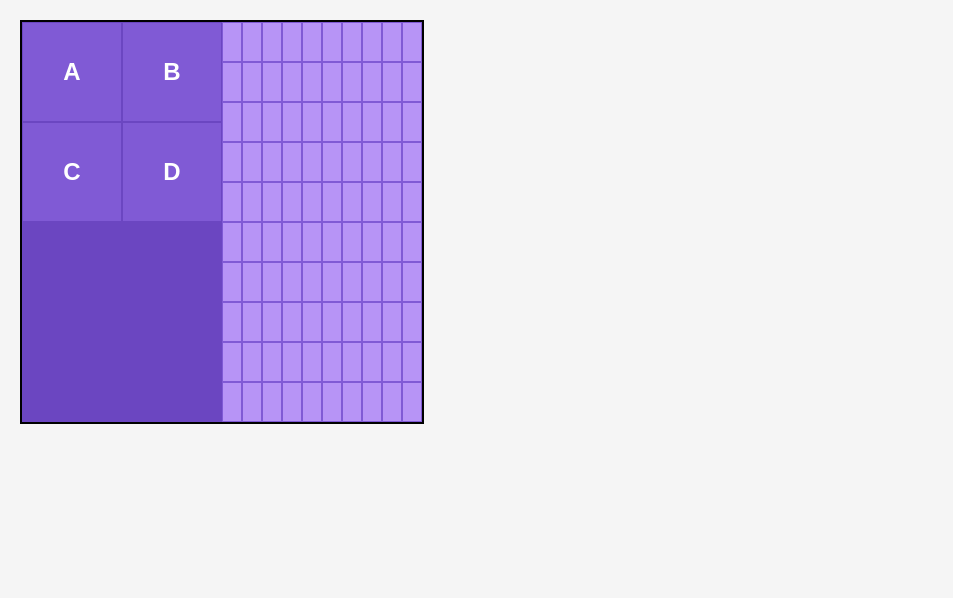
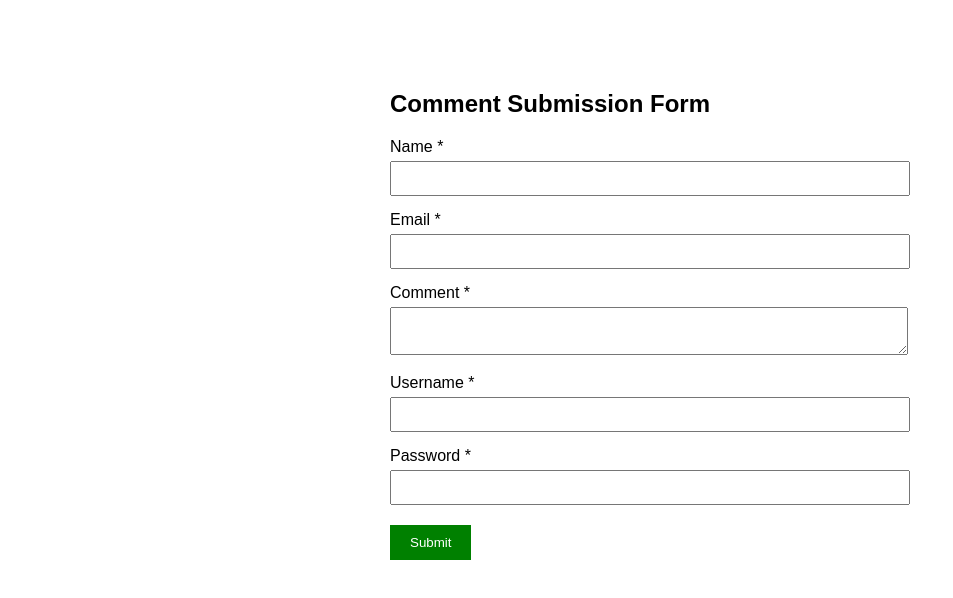
Before and after one commit to pratikacharya1234/solid-waddle, a plain HTML site: page index.html in a window 1280 px wide. Shown: the whole page, without its empty margins (0-953 px from the left). Drawn offline with Linux system fonts and the light colour scheme.

Commit message:
Refactor to implement Comment Submission Form
Updated the HTML structure to create a Comment Submission Form with validation and sanitization features.

```diff
--- a/index.html
+++ b/index.html
@@ -1,117 +1,143 @@
 <!DOCTYPE html>
-<html lang="en">
+<html>
 <head>
-    <meta charset="UTF-8">
-    <meta name="viewport" content="width=device-width, initial-scale=1.0">
-    <title>DOM Puzzle</title>
+    <title>Comment Submission Form</title>
     <style>
-        /* ===== DO NOT MODIFY THIS STYLESHEET ===== */
         body {
-            margin: 0;
+            font-family: Arial;
+            max-width: 500px;
+            margin: 50px auto;
             padding: 20px;
-            font-family: Arial, sans-serif;
-            background-color: #f5f5f5;
         }
 
-        #puzzle {
-            width: 400px;
-            height: 400px;
-            border: 2px solid #000;
-            background-color: #6B46C1;
-            display: grid;
-            grid-template-columns: 100px 100px 200px;
-            grid-template-rows: 100px 100px 200px;
-            gap: 0;
+        label {
+            display: block;
+            margin-top: 15px;
         }
 
-        .box {
-            background-color: #805AD5;
-            display: flex;
-            justify-content: center;
-            align-items: center;
-            color: white;
-            font-size: 24px;
-            font-weight: bold;
-            border: 1px solid #6B46C1;
+        input, textarea {
+            width: 100%;
+            padding: 8px;
+            margin-top: 5px;
         }
 
-        #button-grid {
-            grid-column: 3;
-            grid-row: 1 / 4;
-            display: grid;
-            grid-template-columns: repeat(10, 1fr);
-            grid-template-rows: repeat(10, 1fr);
-            gap: 0;
-            background-color: #6B46C1;
+        button {
+            margin-top: 20px;
+            padding: 10px 20px;
+            background-color: green;
+            color: white;
+            border: none;
+            cursor: pointer;
         }
 
-        .grid-btn {
-            background-color: #B794F6;
-            border: 1px solid #805AD5;
-            cursor: pointer;
+        .error {
+            color: red;
+            font-size: 12px;
         }
     </style>
 </head>
 <body>
+    <h2>Comment Submission Form</h2>
 
-    <!-- ===== Initial HTML Structure (DO NOT MODIFY) ===== -->
-    <div id="puzzle">
-        <div class="box" id="boxA">A</div>
-        <div class="box" id="boxB">B</div>
-        <div class="box" id="boxC">C</div>
-        <div class="box" id="boxD">D</div>
-        <div id="button-grid">
-            <!-- 100 buttons will be created here with JavaScript -->
-        </div>
-    </div>
+    <form id="myForm">
+        <!-- Part 1: HTML5 Validation -->
+        <label>Name *</label>
+        <input type="text" id="name" required>
+        <span class="error" id="nameError"></span>
+
+        <label>Email *</label>
+        <input type="email" id="email" required>
+        <span class="error" id="emailError"></span>
+
+        <label>Comment *</label>
+        <textarea id="comment" required></textarea>
+        <span class="error" id="commentError"></span>
+
+        <!-- Part 2: Account Creation -->
+        <label>Username *</label>
+        <input type="text" id="username" required>
+        <span class="error" id="usernameError"></span>
+
+        <label>Password *</label>
+        <input type="password" id="password" required>
+        <span class="error" id="passwordError"></span>
+
+        <button type="submit">Submit</button>
+    </form>
 
     <script>
-        /*
-        Name: [ Pratikacharya ]
-        Date: [26/10/2025]
-        */
+        // Part 2: JavaScript Validation
+        const form = document.getElementById('myForm');
 
-        const buttonGrid = document.getElementById('button-grid');
+        form.addEventListener('submit', function(event) {
+            event.preventDefault(); // Prevent form submission
 
-        for (let i = 0; i < 100; i++) {
-            const button = document.createElement('button');
-            button.className = 'grid-btn';
-            buttonGrid.appendChild(button);
-        }
+            // Get values
+            let name = document.getElementById('name').value;
+            let email = document.getElementById('email').value;
+            let comment = document.getElementById('comment').value;
+            let username = document.getElementById('username').value;
+            let password = document.getElementById('password').value;
 
-        const puzzle = document.getElementById('puzzle');
+            // Clear previous errors
+            document.getElementById('nameError').textContent = '';
+            document.getElementById('emailError').textContent = '';
+            document.getElementById('commentError').textContent = '';
+            document.getElementById('usernameError').textContent = '';
+            document.getElementById('passwordError').textContent = '';
 
-        function highlightBorder() {
-            puzzle.style.border = '2px solid #FF9E30';
-        }
+            let valid = true;
 
-        function restoreBorder() {
-            puzzle.style.border = '2px solid #000';
-        }
-
-        puzzle.addEventListener('mouseenter', highlightBorder);
-        puzzle.addEventListener('mouseleave', restoreBorder);
-
-        const allButtons = document.querySelectorAll('.grid-btn');
-
-        function handleButtonClick(clickedButton, buttonIndex) {
-            clickedButton.style.backgroundColor = '#4A2574';
-
-            const previousIndex = buttonIndex - 1;
-            if (previousIndex >= 0) {
-                allButtons[previousIndex].style.backgroundColor = '#FF9E30';
+            // Validate name
+            if (name.length < 2) {
+                document.getElementById('nameError').textContent = 'Name must be at least 2 characters';
+                valid = false;
             }
 
-            const nextIndex = buttonIndex + 1;
-            if (nextIndex < allButtons.length) {
-                allButtons[nextIndex].style.backgroundColor = '#FF9E30';
+            // Validate email
+            if (!email.includes('@') || !email.includes('.')) {
+                document.getElementById('emailError').textContent = 'Please enter a valid email';
+                valid = false;
             }
-        }
 
-        allButtons.forEach(function(button, index) {
-            button.addEventListener('click', function() {
-                handleButtonClick(button, index);
-            });
+            // Validate comment
+            if (comment.length < 10) {
+                document.getElementById('commentError').textContent = 'Comment must be at least 10 characters';
+                valid = false;
+            }
+
+            // Validate username
+            if (username.length < 4) {
+                document.getElementById('usernameError').textContent = 'Username must be at least 4 characters';
+                valid = false;
+            }
+
+            // Validate password
+            if (password.length < 8) {
+                document.getElementById('passwordError').textContent = 'Password must be at least 8 characters';
+                valid = false;
+            }
+
+            // Part 3: Input Sanitization to prevent XSS
+            function sanitize(input) {
+                return input.replace(/</g, '&lt;').replace(/>/g, '&gt;');
+            }
+
+            // If form is valid, sanitize and submit
+            if (valid) {
+                let cleanName = sanitize(name);
+                let cleanEmail = sanitize(email);
+                let cleanComment = sanitize(comment);
+                let cleanUsername = sanitize(username);
+
+                alert('Form submitted successfully!');
+                console.log('Name: ' + cleanName);
+                console.log('Email: ' + cleanEmail);
+                console.log('Comment: ' + cleanComment);
+                console.log('Username: ' + cleanUsername);
+
+                form.reset();
+            }
         });
     </script>
 </body>
```
